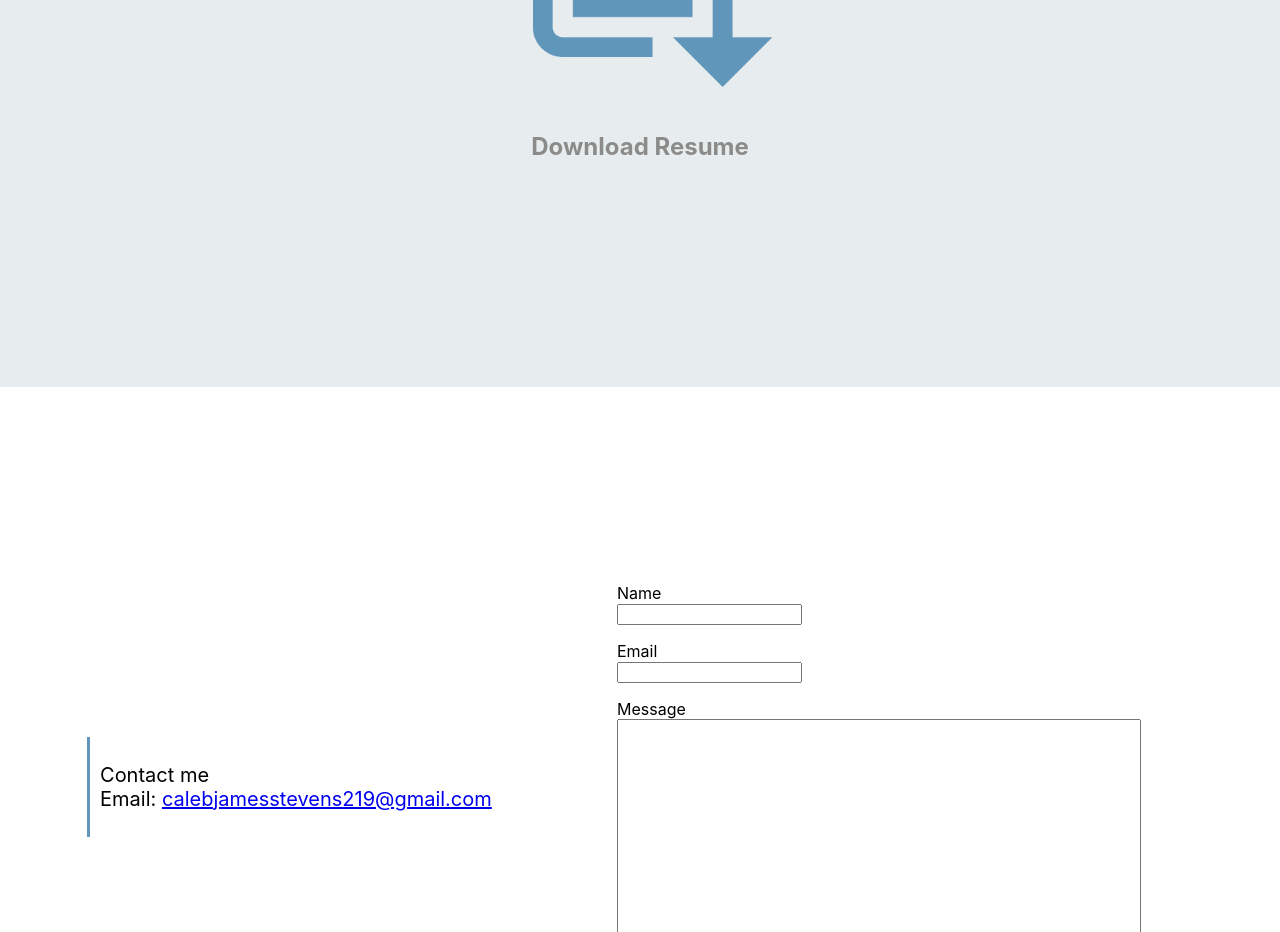
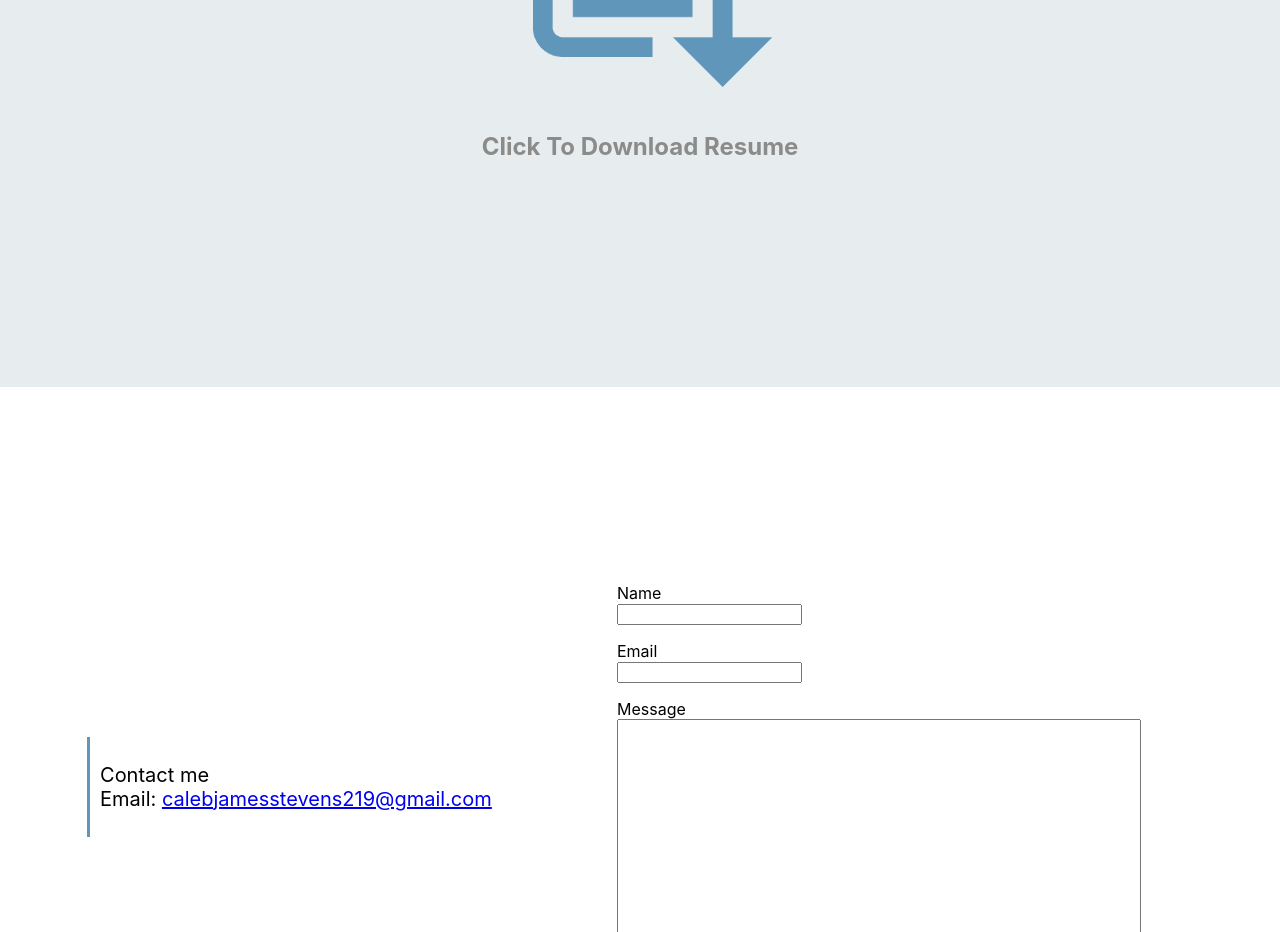
Before and after one commit to CalebJamesStevens/calebstevens, a React (Create React App) app: page / in a window 1280 px wide. Shown: the part 2560-3492 px from the top of the page. Built offline with nearby package versions, Linux system fonts and the light colour scheme.

Commit message:
changes resume download text

```diff
--- a/src/components/Resume.js
+++ b/src/components/Resume.js
@@ -9,7 +9,7 @@ const Resume = () => {
             <div className="resume-icon">
                 <a href={ResumePDF}><img src={ResumeIcon}/></a>
             </div>
-            <a onMouseOver={mouseOver} href={ResumePDF} download><h2>Download Resume</h2></a>
+            <a onMouseOver={mouseOver} href={ResumePDF} download><h2>Click To Download Resume</h2></a>
         </div>
     )
 }
```
